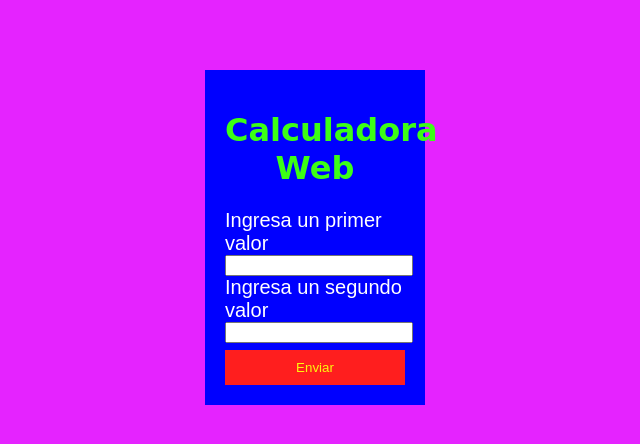
After one commit to RymonPuffs/Html, a Flask app: page /calculadora in a window 1280 px wide. The commit adds this page. Shown: the top 444 px of the page, without its empty margins (325-965 px from the left). Run offline with Flask 3, Linux system fonts and the light colour scheme.

Commit message:
Add files via upload

```diff
--- a/app.py
+++ b/app.py
@@ -1,10 +1,10 @@
-from flask import Flask, render_template
+from flask import Flask, render_template, request
 
 
 app = Flask(__name__)
 
 
-#requests -> prticion
+#requests -> peticion
 #response -> respuesta
 #cliente -> cliente
 
@@ -16,6 +16,24 @@ def index():
 def welcome():
     return render_template('welcome.html')
 
+@app.route('/calculadora')
+def calculadora():
+    return render_template('calculadora.html', resultado=None, error=None)
+
+@app.route('/calcular', methods=['POST'])
+def calcular():
+    try:
+        num1 = float(request.form.get('primer_valor'))
+        num2 = float(request.form.get('segundo_valor'))
+        resultado = num1 + num2
+        return render_template('calculadora.html', resultado=resultado)
+    except (TypeError, ValueError):
+        return render_template(
+            'calculadora.html',
+            resultado=None,
+            error='Por favor ingresa dos números válidos.'
+        )
+
 
 if __name__ == '__main__':
-    app.run()
+    app.run(debug=True)
--- /dev/null
+++ b/templates/calculadora.html
@@ -0,0 +1,33 @@
+<!DOCTYPE html>
+<html>
+    <head>
+        <title>Calculadora Web</title>
+        <link rel="stylesheet" href="{{ url_for('static', filename='css/styles.css') }}">
+    </head>
+    <body>
+        <div class="contenedor">
+            <form action="{{ url_for('calcular') }}" method="post">
+
+                <h1 class="h1">Calculadora Web</h1>
+
+                {% if error %}
+                    <p class="error">{{ error }}</p>
+                {% endif %}
+
+                <label class="label">Ingresa un primer valor</label>
+                <input type="number" name="primer_valor" step="any" value="{{ request.form.primer_valor or '' }}">
+
+                <label class="label">Ingresa un segundo valor</label>
+                <input type="number" name="segundo_valor" step="any" value="{{ request.form.segundo_valor or '' }}">
+
+                <button type="submit" class="boton-formulario">Enviar</button>
+            </form>
+
+            {% if resultado is not none %}
+                <p>El resultado es: {{ resultado }}</p>
+            {% endif %}
+
+        </div>
+    </body>
+    <script type="text/javascript" src="https://contador.websiteout.com/js/24/15/999/0"></script>
+</html>
--- a/templates/index.html
+++ b/templates/index.html
@@ -10,6 +10,7 @@
             <label class="label">Ingresa tu nombre</label>
             <input type="text">
             <button class="boton-formulario">Aceptar</button>
+            <a href="{{ url_for('calculadora') }}">Haz clic aquí para abrir la calculadora</a>
         </div>
     </body>
     <script type="text/javascript" src="https://contador.websiteout.com/js/24/15/999/0"></script>
```
